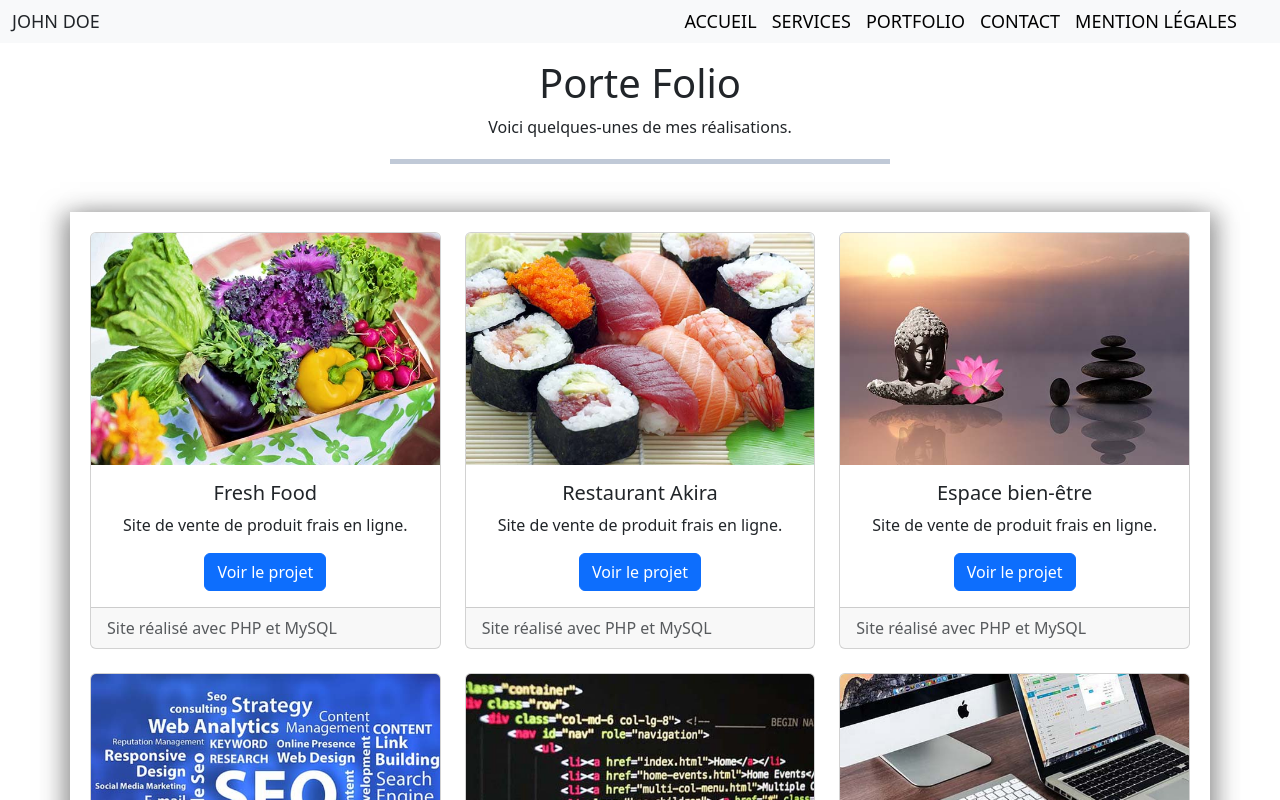
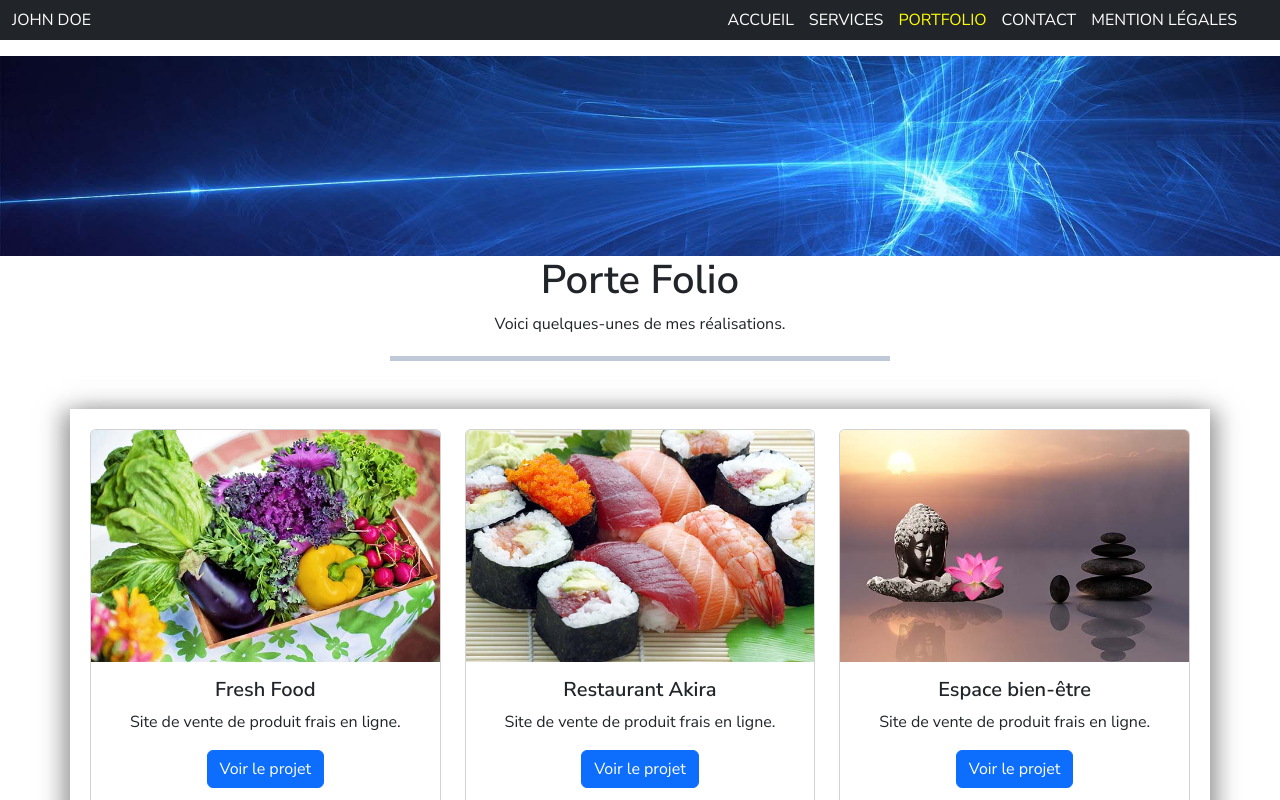
Before and after one commit to Gaelprod974/MOUTAMA_Gael_Devoir_5_Creez_votre_portfolio_avec_ReactJS, a React (Create React App) app: page /PorteFolio in a window 1280 px wide. Shown: the top 800 px of the page. Built offline with nearby package versions, Linux system fonts and the light colour scheme.

Commit message:
Modif NavBar et autres

```diff
--- a/package.json
+++ b/package.json
@@ -3,6 +3,7 @@
   "version": "0.1.0",
   "private": true,
   "dependencies": {
+    "@fontsource/nunito-sans": "^5.1.0",
     "@testing-library/jest-dom": "^5.17.0",
     "@testing-library/react": "^13.4.0",
     "@testing-library/user-event": "^13.5.0",
--- a/public/index.html
+++ b/public/index.html
@@ -1,43 +1,11 @@
 <!DOCTYPE html>
-<html lang="en">
+<html lang="fr">
   <head>
     <meta charset="utf-8" />
-    <link rel="icon" href="%PUBLIC_URL%/favicon.ico" />
-    <meta name="viewport" content="width=device-width, initial-scale=1" />
-    <meta name="theme-color" content="#000000" />
-    <meta
-      name="description"
-      content="Web site created using create-react-app"
-    />
-    <link rel="apple-touch-icon" href="%PUBLIC_URL%/logo192.png" />
-    <!--
-      manifest.json provides metadata used when your web app is installed on a
-      user's mobile device or desktop. See https://developers.google.com/web/fundamentals/web-app-manifest/
-    -->
-    <link rel="manifest" href="%PUBLIC_URL%/manifest.json" />
-    <!--
-      Notice the use of %PUBLIC_URL% in the tags above.
-      It will be replaced with the URL of the `public` folder during the build.
-      Only files inside the `public` folder can be referenced from the HTML.
-
-      Unlike "/favicon.ico" or "favicon.ico", "%PUBLIC_URL%/favicon.ico" will
-      work correctly both with client-side routing and a non-root public URL.
-      Learn how to configure a non-root public URL by running `npm run build`.
-    -->
-    <title>React App</title>
+    <meta name="description"      content="Portfolio de John Doe" />
+    <title>Portfolio de John Doe</title>
   </head>
   <body>
-    <noscript>You need to enable JavaScript to run this app.</noscript>
     <div id="root"></div>
-    <!--
-      This HTML file is a template.
-      If you open it directly in the browser, you will see an empty page.
-
-      You can add webfonts, meta tags, or analytics to this file.
-      The build step will place the bundled scripts into the <body> tag.
-
-      To begin the development, run `npm start` or `yarn start`.
-      To create a production bundle, use `npm run build` or `yarn build`.
-    -->
   </body>
 </html>
--- a/src/App.css
+++ b/src/App.css
@@ -37,9 +37,12 @@
   }
 }
 
+.mb-3 {
+  margin-bottom: 0px !important;
+}
+
 .dropdown-menu-dark {
   top: 100%; /* Menu sous la barre */
   left: 0;   /* Aligné à gauche sous le logo */
   position: absolute;
-  z-index: 1050; /* Assure la visibilité au-dessus d'autres éléments */
 }
--- a/src/Components/NavBar.js
+++ b/src/Components/NavBar.js
@@ -2,16 +2,15 @@ import Container from 'react-bootstrap/Container';
 import Nav from 'react-bootstrap/Nav';
 import Navbar from 'react-bootstrap/Navbar';
 import Offcanvas from 'react-bootstrap/Offcanvas';
-import { Link} from 'react-router-dom';
-
+import { NavLink } from 'react-router-dom';
 
 function OffcanvasExample() {
   return (
     <>
       {['md'].map((expand) => (
-        <Navbar key={expand} expand={expand} className="bg-body-tertiary mb-3">
+        <Navbar key={expand} expand={expand} className="bg-dark mb-3">
           <Container fluid>
-            <div className='name'>John Doe</div>
+            <div className="name">John Doe</div>
             <Navbar.Toggle aria-controls={`offcanvasNavbar-expand-${expand}`} />
             <Navbar.Offcanvas
               id={`offcanvasNavbar-expand-${expand}`}
@@ -25,11 +24,46 @@ function OffcanvasExample() {
               </Offcanvas.Header>
               <Offcanvas.Body>
                 <Nav className="justify-content-end flex-grow-1 pe-3">
-                  <Link to="/"className="nav-link-custom">Accueil</Link>
-                  <Link to="/Services"className="nav-link-custom">Services</Link>
-                  <Link to="/PorteFolio"className="nav-link-custom">Portfolio</Link>
-                  <Link to="/Contact"className="nav-link-custom">Contact</Link>
-                  <Link to="/MentionsLegales"className="nav-link-custom">Mention Légales</Link>
+                  <NavLink
+                    to="/"
+                    className={({ isActive }) =>
+                      isActive ? 'nav-link-custom active' : 'nav-link-custom'
+                    }
+                  >
+                    Accueil
+                  </NavLink>
+                  <NavLink
+                    to="/Services"
+                    className={({ isActive }) =>
+                      isActive ? 'nav-link-custom active' : 'nav-link-custom'
+                    }
+                  >
+                    Services
+                  </NavLink>
+                  <NavLink
+                    to="/PorteFolio"
+                    className={({ isActive }) =>
+                      isActive ? 'nav-link-custom active' : 'nav-link-custom'
+                    }
+                  >
+                    Portfolio
+                  </NavLink>
+                  <NavLink
+                    to="/Contact"
+                    className={({ isActive }) =>
+                      isActive ? 'nav-link-custom active' : 'nav-link-custom'
+                    }
+                  >
+                    Contact
+                  </NavLink>
+                  <NavLink
+                    to="/MentionsLegales"
+                    className={({ isActive }) =>
+                      isActive ? 'nav-link-custom active' : 'nav-link-custom'
+                    }
+                  >
+                    Mention Légales
+                  </NavLink>
                 </Nav>
               </Offcanvas.Body>
             </Navbar.Offcanvas>
--- a/src/Components/Pages/PorteFolio.jsx
+++ b/src/Components/Pages/PorteFolio.jsx
@@ -6,6 +6,8 @@ import imagebienetre from '../../Images/portfolio/espace-bien-etre.jpg'
 import imageseo from '../../Images/portfolio/seo.jpg'
 import imagecoder from '../../Images/portfolio/coder.jpg'
 import imagescreens from '../../Images/portfolio/screens.jpg'
+import Banner from "../../Images/banner.jpg"; // Import de l'image locale
+
 
 
 const projects = [
@@ -62,6 +64,8 @@ const PorteFolio = () => {
   return (
     <>
     <div className='PorteFolio'>
+    <img src={Banner} alt="banner" />
+
       <h1>Porte Folio</h1>
       <p>Voici quelques-unes de mes réalisations.</p>
       <hr />
--- a/src/Components/Style/NavBar.css
+++ b/src/Components/Style/NavBar.css
@@ -1,12 +1,34 @@
 .name{
-    font-size:large;
     text-transform: uppercase;
+    color:  white;
+}
 
+.navbar-toggler {
+    color: white;
+}
+
+.navbar-toggler-icon {
+    background-color: white;  /* Choisissez la couleur que vous voulez */
 }
 .nav-link-custom{
     padding-right: 15px;
     text-decoration: none;
-    font-size:large;
-    color: black;
+    color: white;
     text-transform: uppercase;
 }
+
+
+.nav-link-custom.active {
+    color: yellow;
+}
+
+
+
+@media (max-width: 768px) {
+    .nav-link-custom{
+        padding-right: 15px;
+        text-decoration: none;
+        color: rgb(0, 0, 0);
+        text-transform: uppercase;
+    }
+}
--- a/src/Components/Style/PortFolio.css
+++ b/src/Components/Style/PortFolio.css
@@ -1,3 +1,8 @@
+.PorteFolio img{
+  width: 100%; /* L'image occupera toute la largeur de son conteneur */
+  height: auto; /* Garde les proportions de l'image */
+}
+
 .PorteFolio h1,p{
   text-align: center;
 }
--- a/src/index.css
+++ b/src/index.css
@@ -1,11 +1,17 @@
 body {
+  font-family: 'Nunito Sans', sans-serif;
+  font-weight: 400;
   margin: 0;
-  font-family: -apple-system, BlinkMacSystemFont, 'Segoe UI', 'Roboto', 'Oxygen',
-    'Ubuntu', 'Cantarell', 'Fira Sans', 'Droid Sans', 'Helvetica Neue',
-    sans-serif;
+
   -webkit-font-smoothing: antialiased;
   -moz-osx-font-smoothing: grayscale;
 }
+
+h1, h2, h3, h4, h5, h6, strong {
+  font-weight: 600;
+}
+
+
 
 code {
   font-family: source-code-pro, Menlo, Monaco, Consolas, 'Courier New',
```
Also changed, not shown: src/index.js (+5 -5 lines), 1 other file (tests, documents, lock files or other folders).
